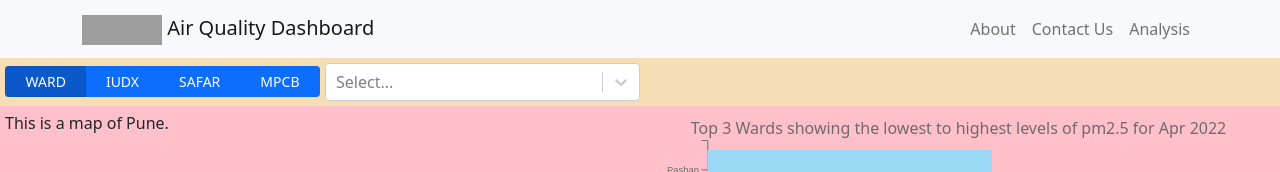
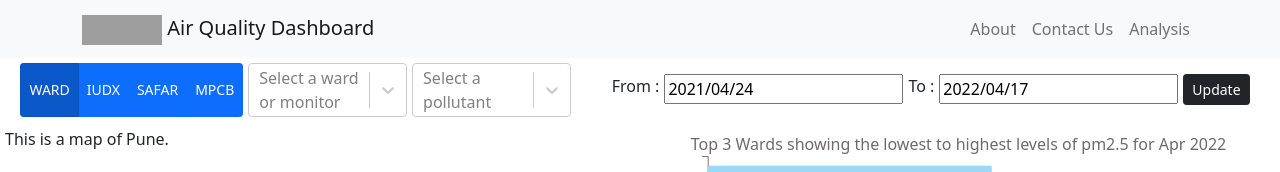
Before and after one commit to parisar-aq-data/airquality_dashboard, a React (Create React App) app: page / in a window 1280 px wide. Shown: the top 172 px of the page. Built offline with nearby package versions, Linux system fonts and the light colour scheme; no server answers; grey boxes are pictures that could not be loaded.

Commit message:
added new react Datepicker and restyled ControlPanel

```diff
--- a/package.json
+++ b/package.json
@@ -11,6 +11,7 @@
     "leaflet": "^1.7.1",
     "react": "^17.0.2",
     "react-bootstrap": "^2.0.3",
+    "react-datepicker": "^4.7.0",
     "react-dom": "^17.0.2",
     "react-leaflet": "^3.2.2",
     "react-scripts": "4.0.3",
--- a/src/controlPanel/ControlPanel.js
+++ b/src/controlPanel/ControlPanel.js
@@ -1,10 +1,15 @@
+import React from "react";
+
 import "bootstrap/dist/css/bootstrap.min.css";
 import { Button, ButtonGroup } from "react-bootstrap";
-import React from "react";
+
 import Select from "react-select";
+import DatePicker from "react-datepicker";
+import "react-datepicker/dist/react-datepicker.css";
 
 export default class ControlPanel extends React.Component {
-  selectRef = null;
+  unitSelectRef = null;
+  pollutantSelectRef = null;
 
   constructor(props) {
     super(props);
@@ -12,18 +17,21 @@ export default class ControlPanel extends React.Component {
     this.state = {
       selectedDataSourceId: 0,
       filteredMonitors: [],
-      wardsAndMonitors: [],
-      // wardsAndMonitors: [
-      //   { label: "WARD1", value: "WARD1", type: "WARD" },
-      //   { label: "WARD2", value: "WARD2", type: "WARD" },
-      //   { label: "WARD3", value: "WARD3", type: "WARD" },
-      //   { label: "SAFAR1", value: "SAFAR1", type: "SAFAR" },
-      //   { label: "IUDX1", value: "IUDX1", type: "IUDX" },
-      //   { label: "MPCB1", value: "MPCB1", type: "MPCB" },
-      // ],
+      startDate: new Date("2021-04-24"),
+      endDate: new Date(),
+      // wardsAndMonitors: [],
+      wardsAndMonitors: [
+        { label: "WARD1", value: "WARD1", type: "WARD" },
+        { label: "WARD2", value: "WARD2", type: "WARD" },
+        { label: "WARD3", value: "WARD3", type: "WARD" },
+        { label: "SAFAR1", value: "SAFAR1", type: "SAFAR" },
+        { label: "IUDX1", value: "IUDX1", type: "IUDX" },
+        { label: "MPCB1", value: "MPCB1", type: "MPCB" },
+      ],
     };
   }
 
+  /* Utility*/
   async getWardsAndMonitors() {
     // retrieving data
     const url = "http://localhost:5600/API/wardsAndMonitors";
@@ -47,25 +55,26 @@ export default class ControlPanel extends React.Component {
     return wardsAndMonitors;
   }
 
-  componentDidMount() {
-    const dataSources = ["WARD", "IUDX", "SAFAR", "MPCB"];
-
-    let wnm = this.getWardsAndMonitors();
-
-    wnm.then((value) => {
-      let filteredMonitors = this.filterWardsAndMonitors(
-        dataSources[this.state.selectedDataSourceId]
-      );
-      this.setState({
-        filteredMonitors: filteredMonitors,
-      });
-    });
-  }
-
   filterWardsAndMonitors(toFilterBy) {
     return this.state.wardsAndMonitors.filter(
       (monitor) => monitor.type === toFilterBy
     );
+  }
+
+  /* * Setters */
+
+  setStartDate(date) {
+    console.log("Calendar stuff", date, date.toISOString().substring(0, 10));
+    this.setState({
+      startDate: date,
+    });
+  }
+
+  setEndDate(date) {
+    console.log("Calendar stuff", date, date.toISOString().substring(0, 10));
+    this.setState({
+      endDate: date,
+    });
   }
 
   setSelectedMode = (e, i) => {
@@ -76,8 +85,8 @@ export default class ControlPanel extends React.Component {
     Only if a selection in the monitor dropdown has been made, clear it when a new datasource is selected
     because the options will repopulate
     */
-    if (this.selectRef.state.selectValue.length > 0)
-      this.selectRef.clearValue();
+    if (this.unitSelectRef.state.selectValue.length > 0)
+      this.unitSelectRef.clearValue();
 
     let filteredMonitors = this.filterWardsAndMonitors(e.target.value);
 
@@ -88,6 +97,37 @@ export default class ControlPanel extends React.Component {
   };
 
   setSelectedWardOrMonitor = (e) => {};
+
+  /* * * Lifecycle hooks */
+  componentDidMount() {
+    //This handles the data selection bug from DatePicker react widget
+    if (this.state.startDate) {
+      this.state.startDate.setHours(
+        (+1 * this.state.startDate.getTimezoneOffset()) / 60
+      );
+    }
+    const dataSources = ["WARD", "IUDX", "SAFAR", "MPCB"];
+
+    //TESTING
+    let wnm = this.state.wardsAndMonitors;
+    let filteredMonitors = this.filterWardsAndMonitors(
+      dataSources[this.state.selectedDataSourceId]
+    );
+    this.setState({
+      filteredMonitors: filteredMonitors,
+    });
+
+    //FETCHING FROM SERVER
+    // let wnm = this.getWardsAndMonitors();
+    // wnm.then((value) => {
+    //   let filteredMonitors = this.filterWardsAndMonitors(
+    //     dataSources[this.state.selectedDataSourceId]
+    //   );
+    //   this.setState({
+    //     filteredMonitors: filteredMonitors,
+    //   });
+    // });
+  }
 
   render() {
     const dataSources = ["WARD", "IUDX", "SAFAR", "MPCB"];
@@ -107,19 +147,53 @@ export default class ControlPanel extends React.Component {
     );
 
     return (
+      <div>
         <div className="controlpanel">
-        <ButtonGroup size="sm" className="controlpanelitems">
+          <div className="controlPanelSection1">
+            <ButtonGroup size="sm" className="cp-section1items">
               {buttons}
             </ButtonGroup>
+            <Select
+              ref={(ref) => {
+                this.unitSelectRef = ref;
+              }}
+              className="cp-section1items"
+              placeholder="Select a ward or monitor"
+              // isDisabled={this.state.selectedDataSourceId != -1 ? false : true}
+              options={this.state.filteredMonitors}
+            />
 
             <Select
               ref={(ref) => {
-            this.selectRef = ref;
+                this.pollutantSelectRef = ref;
               }}
-          className="basic-single controlpanelitems"
+              className="cp-section1items"
+              placeholder="Select a pollutant"
               // isDisabled={this.state.selectedDataSourceId != -1 ? false : true}
-          options={this.state.filteredMonitors}
+              // options={this.state.filteredMonitors}
             />
+          </div>
+
+          <div className="controlPanelSection2">
+            <label className="cp-section2items"> From : </label>
+            <DatePicker
+              className="cp-section2items"
+              dateFormat="yyyy/MM/dd"
+              selected={this.state.startDate}
+              onChange={(date) => this.setStartDate(date)}
+            />
+            <label className="cp-section2items"> To : </label>
+            <DatePicker
+              className="cp-section2items"
+              dateFormat="yyyy/MM/dd"
+              selected={this.state.endDate}
+              onChange={(date) => this.setEndDate(date)}
+            />
+            <Button variant="dark" size="sm" className="cp-section2items">
+              Update
+            </Button>
+          </div>
+        </div>
       </div>
     );
   }
--- a/src/index.css
+++ b/src/index.css
@@ -40,42 +40,43 @@ body {
 }
 
 .controlpanel {
-  background-color: wheat;
+  /* background-color: aqua; */
   flex: 0.1;
   display: flex;
+  flex-direction: row;
   align-items: center;
   /* text-align: right; */
   padding: 5px;
-  justify-content: flex-start;
+  justify-content: space-around;
   /* margin: 10px; */
 }
 
-.controlpanelitems {
-  margin-right: 5px;
-  flex: 0.25;
+.controlPanelSection1 {
+  /* background-color: pink; */
+  flex: 0.9;
+  /* parent properties*/
+  display: flex;
+  justify-content: start;
 }
 
-/* .dropdown-menu {
-  width: max-content;
-  height: 150px;
-  overflow-y: scroll;
+.controlPanelSection2 {
+  padding: 5px;
+  /* background-color: greenyellow; */
+  /* flex: 0.2; */
+  /* parent properties*/
+  display: flex;
 }
 
-.dropdown {
-  color: aqua;
+.cp-section1items {
+  margin-right: 5px;
+  flex: 0.5;
+}
+.cp-section2items {
+  margin-right: 5px;
 }
 
-::-webkit-scrollbar {
-  -webkit-appearance: none;
-  width: 7px;
-}
-::-webkit-scrollbar-thumb {
-  border-radius: 4px;
-  background-color: rgba(0, 0, 0, 0.5);
-} */
-
 .vizpanel {
-  background-color: pink;
+  /* background-color: pink; */
   flex: 2;
   padding: 5px;
 
@@ -84,6 +85,7 @@ body {
 
   display: grid;
   grid-template-columns: 1fr 1fr;
+  /* grid-template-rows: 1.25fr 1fr; */
   grid-column-gap: 5px;
 }
 
@@ -94,11 +96,11 @@ body {
   color: rgb(110, 106, 106);
 }
 
-.map-tool {
-  /* grid-column-start: 2;
-    grid-column-end: span col3-start;
-    grid-row-start: 1;
-    grid-row-end: span 2; */
+.map_tool {
+  grid-column-start: 1;
+  /* grid-column-end: span col2-start; */
+  grid-row-start: 1;
+  grid-row-end: span 1;
   border: solid 1px rgb(90, 169, 214);
 }
 
```
Also changed, not shown: 1 other file (tests, documents, lock files or other folders). Lines whose indentation alone changed are shown as unchanged.
